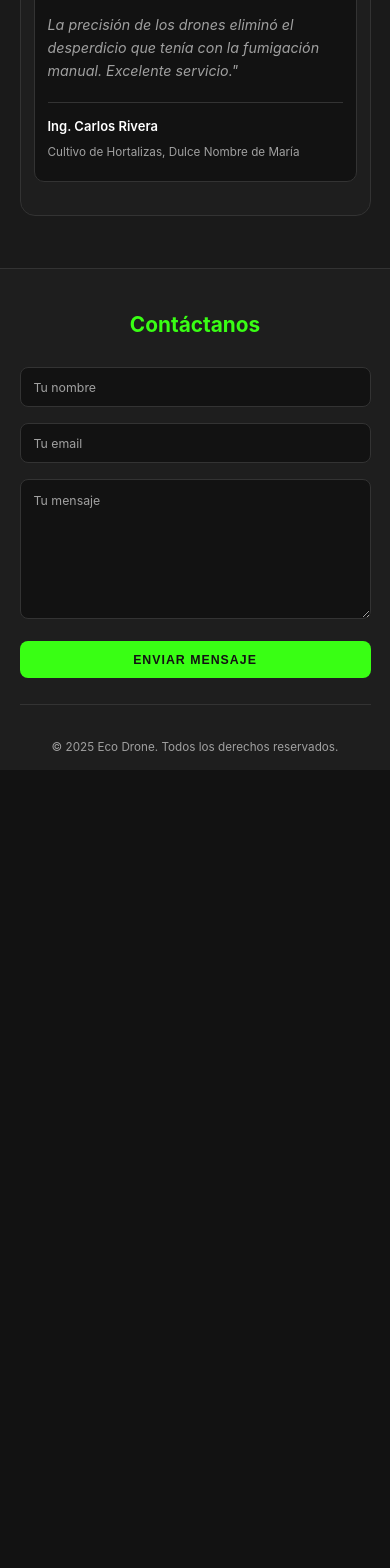
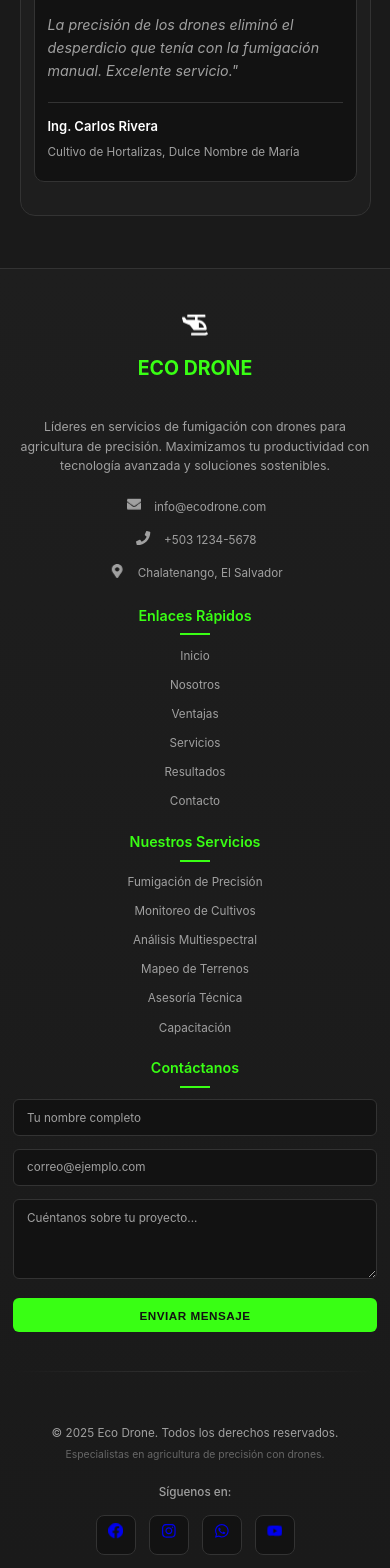
Before and after one commit to CastroFR/eco-drone-web, a React (Vite) app: page / in a window 390 px wide. Shown: the part 5368-6936 px from the top of the page. Before the commit the page ends 6138 px from the top, so only its background shows below. Built offline with nearby package versions, Linux system fonts and the light colour scheme.

Commit message:
feat: implement professional footer with contact form
- Create multi-column footer with company information
- Add contact form with validation
- Implement social media links and quick navigation
- Make fully responsive with optimized layout

```diff
--- a/src/components/Footer/Footer.jsx
+++ b/src/components/Footer/Footer.jsx
@@ -1,5 +1,6 @@
 import React, { useState } from 'react'
 import styles from './Footer.module.css'
+import { FaHelicopter, FaEnvelope, FaPhone, FaMapMarkerAlt, FaFacebook, FaInstagram, FaWhatsapp, FaYoutube } from 'react-icons/fa'
 
 const Footer = () => {
   const [formData, setFormData] = useState({
@@ -17,7 +18,6 @@ const Footer = () => {
 
   const handleSubmit = (e) => {
     e.preventDefault()
-    // Aquí iría la lógica para enviar el formulario
     console.log('Formulario enviado:', formData)
     alert('¡Gracias por tu mensaje! Te contactaremos pronto.')
     setFormData({ nombre: '', email: '', mensaje: '' })
@@ -26,15 +26,71 @@ const Footer = () => {
   return (
     <footer id="contacto" className={styles.footer}>
       <div className={styles.container}>
-        <div className={styles.content}>
-          <div className={styles.contactForm}>
-            <h3 className={styles.formTitle}>Contáctanos</h3>
-            <form onSubmit={handleSubmit} className={styles.form}>
+
+        {/* Sección principal del footer */}
+        <div className={styles.footerMain}>
+
+          {/* Información de la empresa */}
+          <div className={styles.companyInfo}>
+            <div className={styles.logo}>
+              <span className={styles.logoIcon}><FaHelicopter /></span>
+              <span className={styles.logoText}>ECO DRONE</span>
+            </div>
+            <p className={styles.companyDescription}>
+              Líderes en servicios de fumigación con drones para agricultura de precisión.
+              Maximizamos tu productividad con tecnología avanzada y soluciones sostenibles.
+            </p>
+            <div className={styles.contactInfo}>
+              <div className={styles.contactItem}>
+                <span className={styles.contactIcon}><FaEnvelope /></span>
+                <span>info@ecodrone.com</span>
+              </div>
+              <div className={styles.contactItem}>
+                <span className={styles.contactIcon}><FaPhone /></span>
+                <span>+503 1234-5678</span>
+              </div>
+              <div className={styles.contactItem}>
+                <span className={styles.contactIcon}><FaMapMarkerAlt /></span>
+                <span>Chalatenango, El Salvador</span>
+              </div>
+            </div>
+          </div>
+
+          {/* Enlaces rápidos */}
+          <div className={styles.footerSection}>
+            <h4 className={styles.sectionTitle}>Enlaces Rápidos</h4>
+            <ul className={styles.footerLinks}>
+              <li><a href="#inicio">Inicio</a></li>
+              <li><a href="#nosotros">Nosotros</a></li>
+              <li><a href="#problema">Ventajas</a></li>
+              <li><a href="#solucion">Servicios</a></li>
+              <li><a href="#viabilidad">Resultados</a></li>
+              <li><a href="#contacto">Contacto</a></li>
+            </ul>
+          </div>
+
+          {/* Servicios */}
+          <div className={styles.footerSection}>
+            <h4 className={styles.sectionTitle}>Nuestros Servicios</h4>
+            <ul className={styles.footerLinks}>
+              <li>Fumigación de Precisión</li>
+              <li>Monitoreo de Cultivos</li>
+              <li>Análisis Multiespectral</li>
+              <li>Mapeo de Terrenos</li>
+              <li>Asesoría Técnica</li>
+              <li>Capacitación</li>
+            </ul>
+          </div>
+
+          {/* Formulario de contacto */}
+          <div className={styles.footerSection}>
+            <h4 className={styles.sectionTitle}>Contáctanos</h4>
+            <form onSubmit={handleSubmit} className={styles.contactForm}>
               <div className={styles.formGroup}>
                 <input
                   type="text"
                   name="nombre"
-                  placeholder="Tu nombre"
+                  placeholder="Tu nombre completo"
                   value={formData.nombre}
                   onChange={handleChange}
                   required
@@ -45,7 +101,7 @@ const Footer = () => {
                 <input
                   type="email"
                   name="email"
-                  placeholder="Tu email"
+                  placeholder="correo@ejemplo.com"
                   value={formData.email}
                   onChange={handleChange}
                   required
@@ -55,8 +111,8 @@ const Footer = () => {
               <div className={styles.formGroup}>
                 <textarea
                   name="mensaje"
-                  placeholder="Tu mensaje"
-                  rows="5"
+                  placeholder="Cuéntanos sobre tu proyecto..."
+                  rows="3"
                   value={formData.mensaje}
                   onChange={handleChange}
                   required
@@ -68,10 +124,40 @@ const Footer = () => {
               </button>
             </form>
           </div>
+
         </div>
-        <div className={styles.copyright}>
-          <p>© 2025 Eco Drone. Todos los derechos reservados.</p>
+
+        {/* Línea separadora */}
+        <div className={styles.footerDivider}></div>
+
+        {/* Sección inferior */}
+        <div className={styles.footerBottom}>
+          <div className={styles.copyright}>
+            <p>&copy; 2025 Eco Drone. Todos los derechos reservados.</p>
+            <p className={styles.legalText}>
+              Especialistas en agricultura de precisión con drones.
+            </p>
+          </div>
+
+          <div className={styles.socialMedia}>
+            <h5 className={styles.socialTitle}>Síguenos en:</h5>
+            <div className={styles.socialIcons}>
+              <a href="#" className={styles.socialLink} aria-label="Facebook">
+                <span className={styles.socialIcon}><FaFacebook /></span>
+              </a>
+              <a href="#" className={styles.socialLink} aria-label="Instagram">
+                <span className={styles.socialIcon}><FaInstagram /></span>
+              </a>
+              <a href="#" className={styles.socialLink} aria-label="WhatsApp">
+                <span className={styles.socialIcon}><FaWhatsapp /></span>
+              </a>
+              <a href="#" className={styles.socialLink} aria-label="YouTube">
+                <span className={styles.socialIcon}><FaYoutube /></span>
+              </a>
+            </div>
+          </div>
         </div>
+
       </div>
     </footer>
   )
--- a/src/components/Footer/Footer.module.css
+++ b/src/components/Footer/Footer.module.css
@@ -1,5 +1,5 @@
 .footer {
-  background: var(--color-card);
+  background: linear-gradient(180deg, var(--color-card) 0%, #1a1a1a 100%);
   padding: 80px 0 2rem;
   border-top: 1px solid var(--color-borde);
   width: 100%;
@@ -12,29 +12,121 @@
   padding: 0 1.5rem;
 }
 
-.content {
-  display: flex;
-  justify-content: center;
+/* Sección principal del footer */
+.footerMain {
+  display: grid;
+  grid-template-columns: 2fr 1fr 1fr 1.5fr;
+  gap: 3rem;
   margin-bottom: 3rem;
 }
 
-.contactForm {
-  width: 100%;
-  max-width: 500px;
-}
-
-.formTitle {
-  text-align: center;
-  font-size: 2.2rem;
-  margin-bottom: 2.5rem;
-  color: var(--color-acento);
-  font-weight: 700;
-}
-
-.form {
+/* Información de la empresa */
+.companyInfo {
   display: flex;
   flex-direction: column;
   gap: 1.5rem;
+}
+
+.logo {
+  display: flex;
+  align-items: center;
+  gap: 0.5rem;
+  margin-bottom: 1rem;
+}
+
+.logoIcon {
+  font-size: 2rem;
+}
+
+.logoText {
+  font-size: 1.5rem;
+  font-weight: 700;
+  color: var(--color-acento);
+}
+
+.companyDescription {
+  color: var(--color-texto-secundario);
+  line-height: 1.6;
+  font-size: 0.95rem;
+}
+
+.contactInfo {
+  display: flex;
+  flex-direction: column;
+  gap: 0.8rem;
+}
+
+.contactItem {
+  display: flex;
+  align-items: center;
+  gap: 0.8rem;
+  color: var(--color-texto-secundario);
+  font-size: 0.9rem;
+}
+
+.contactIcon {
+  font-size: 1.1rem;
+  width: 20px;
+  text-align: center;
+}
+
+/* Secciones del footer */
+.footerSection {
+  display: flex;
+  flex-direction: column;
+}
+
+.sectionTitle {
+  font-size: 1.1rem;
+  font-weight: 600;
+  color: var(--color-acento);
+  margin-bottom: 1.5rem;
+  position: relative;
+}
+
+.sectionTitle::after {
+  content: '';
+  position: absolute;
+  bottom: -8px;
+  left: 0;
+  width: 30px;
+  height: 2px;
+  background: var(--color-acento);
+}
+
+.footerLinks {
+  list-style: none;
+  display: flex;
+  flex-direction: column;
+  gap: 0.8rem;
+}
+
+.footerLinks li {
+  color: var(--color-texto-secundario);
+  transition: color 0.3s ease;
+  cursor: pointer;
+  font-size: 0.9rem;
+}
+
+.footerLinks li:hover {
+  color: var(--color-acento);
+}
+
+.footerLinks a {
+  color: inherit;
+  text-decoration: none;
+  transition: color 0.3s ease;
+}
+
+.footerLinks a:hover {
+  color: var(--color-acento);
+}
+
+/* Formulario de contacto */
+.contactForm {
+  display: flex;
+  flex-direction: column;
+  gap: 1rem;
 }
 
 .formGroup {
@@ -44,12 +136,12 @@
 
 .input,
 .textarea {
-  padding: 1rem 1.2rem;
+  padding: 0.8rem 1rem;
   background: var(--color-fondo);
   border: 1px solid var(--color-borde);
-  border-radius: 8px;
+  border-radius: 6px;
   color: var(--color-texto);
-  font-size: 1rem;
+  font-size: 0.9rem;
   transition: all 0.3s ease;
   font-family: inherit;
 }
@@ -58,7 +150,7 @@
 .textarea:focus {
   outline: none;
   border-color: var(--color-acento);
-  box-shadow: 0 0 0 3px rgba(57, 255, 20, 0.1);
+  box-shadow: 0 0 0 2px rgba(57, 255, 20, 0.1);
 }
 
 .input::placeholder,
@@ -68,57 +160,142 @@
 
 .textarea {
   resize: vertical;
-  min-height: 140px;
+  min-height: 80px;
   line-height: 1.5;
 }
 
 .submitButton {
-  padding: 1rem 2rem;
+  padding: 0.8rem 1.5rem;
   background: var(--color-acento);
   color: var(--color-fondo);
   border: none;
-  border-radius: 8px;
+  border-radius: 6px;
   font-weight: 600;
   cursor: pointer;
   transition: all 0.3s ease;
   text-transform: uppercase;
-  letter-spacing: 1px;
-  font-size: 1rem;
+  letter-spacing: 0.5px;
+  font-size: 0.9rem;
   margin-top: 0.5rem;
 }
 
 .submitButton:hover {
   background: #2ED10A;
   transform: translateY(-2px);
-  box-shadow: 0 8px 20px rgba(57, 255, 20, 0.3);
+  box-shadow: 0 5px 15px rgba(57, 255, 20, 0.3);
+}
+
+/* Línea separadora */
+.footerDivider {
+  height: 1px;
+  background: linear-gradient(90deg, transparent, var(--color-borde), transparent);
+  margin: 2rem 0;
+}
+
+/* Sección inferior */
+.footerBottom {
+  display: flex;
+  justify-content: space-between;
+  align-items: center;
+  padding-top: 2rem;
 }
 
 .copyright {
-  text-align: center;
-  padding-top: 2.5rem;
-  border-top: 1px solid var(--color-borde);
+  display: flex;
+  flex-direction: column;
+  gap: 0.3rem;
+}
+
+.copyright p {
   color: var(--color-texto-secundario);
   font-size: 0.9rem;
+  margin: 0;
+}
+
+.legalText {
+  font-size: 0.8rem !important;
+  color: #666 !important;
+}
+
+/* Redes sociales */
+.socialMedia {
+  display: flex;
+  flex-direction: column;
+  align-items: flex-end;
+  gap: 1rem;
+}
+
+.socialTitle {
+  color: var(--color-texto-secundario);
+  font-size: 0.9rem;
+  font-weight: 500;
+  margin: 0;
+}
+
+.socialIcons {
+  display: flex;
+  gap: 1rem;
+}
+
+.socialLink {
+  display: flex;
+  align-items: center;
+  justify-content: center;
+  width: 40px;
+  height: 40px;
+  background: var(--color-fondo);
+  border: 1px solid var(--color-borde);
+  border-radius: 8px;
+  transition: all 0.3s ease;
+  text-decoration: none;
+}
+
+.socialLink:hover {
+  background: var(--color-acento);
+  border-color: var(--color-acento);
+  transform: translateY(-3px);
+  box-shadow: 0 5px 15px rgba(57, 255, 20, 0.3);
+}
+
+.socialIcon {
+  font-size: 1.2rem;
 }
 
 /* ========== RESPONSIVIDAD FOOTER ========== */
+
+@media screen and (max-width: 1024px) {
+  .footerMain {
+    grid-template-columns: 1fr 1fr;
+    gap: 2.5rem;
+  }
+
+  .companyInfo {
+    grid-column: 1 / -1;
+  }
+}
 
 @media screen and (max-width: 768px) {
   .footer {
     padding: 4rem 0 1.5rem;
   }
 
-  .content {
-    margin-bottom: 2rem;
+  .footerMain {
+    grid-template-columns: 1fr;
+    gap: 2rem;
   }
 
-  .formTitle {
-    font-size: 1.8rem;
-    margin-bottom: 2rem;
+  .footerBottom {
+    flex-direction: column;
+    gap: 1.5rem;
+    text-align: center;
   }
 
-  .form {
-    gap: 1.2rem;
+  .socialMedia {
+    align-items: center;
+  }
+
+  .contactForm {
+    max-width: 100%;
   }
 }
 
@@ -127,32 +304,58 @@
     padding: 3rem 0 1rem;
   }
 
-  .formTitle {
-    font-size: 1.6rem;
+  .container {
+    padding: 0 1rem;
   }
 
-  .input, .textarea {
-    padding: 0.9rem 1rem;
-    font-size: 0.95rem;
+  .footerMain {
+    gap: 1.5rem;
   }
 
-  .submitButton {
-    padding: 0.9rem 1.5rem;
-    font-size: 0.95rem;
+  .logo {
+    flex-direction: column;
+    text-align: center;
+    gap: 0.3rem;
+  }
+
+  .companyDescription {
+    text-align: center;
+  }
+
+  .contactInfo {
+    align-items: center;
+  }
+
+  .sectionTitle {
+    text-align: center;
+  }
+
+  .sectionTitle::after {
+    left: 50%;
+    transform: translateX(-50%);
+  }
+
+  .footerLinks {
+    align-items: center;
+  }
+
+  .socialIcons {
+    justify-content: center;
   }
 }
 
+/* Mejoras para móviles muy pequeños */
 @media screen and (max-width: 320px) {
   .footer {
     padding: 2.5rem 0 1rem;
   }
 
-  .formTitle {
-    font-size: 1.4rem;
+  .socialIcons {
+    gap: 0.5rem;
   }
 
-  .input, .textarea {
-    padding: 0.8rem;
-    font-size: 0.9rem;
+  .socialLink {
+    width: 35px;
+    height: 35px;
   }
 }
```
